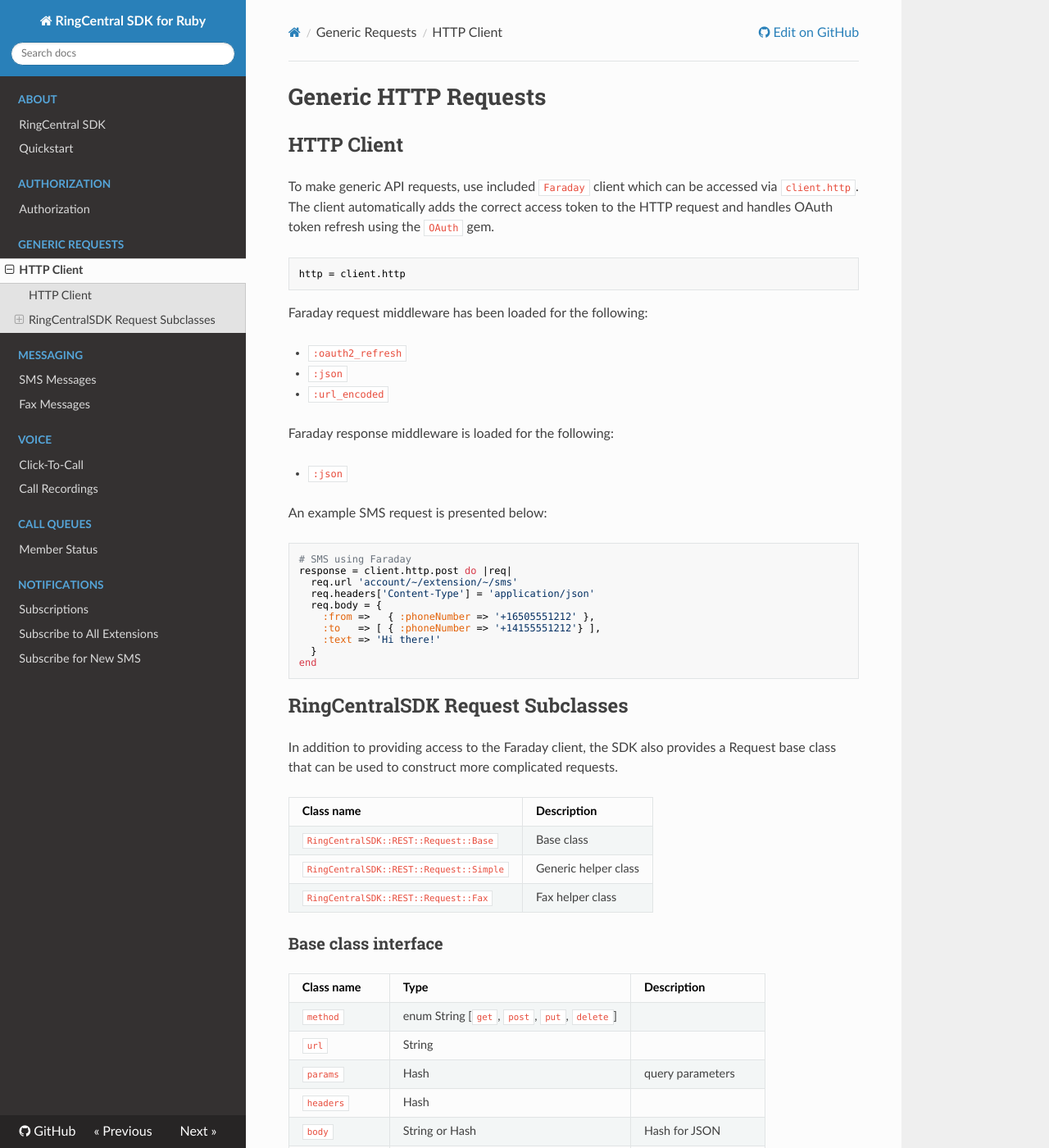
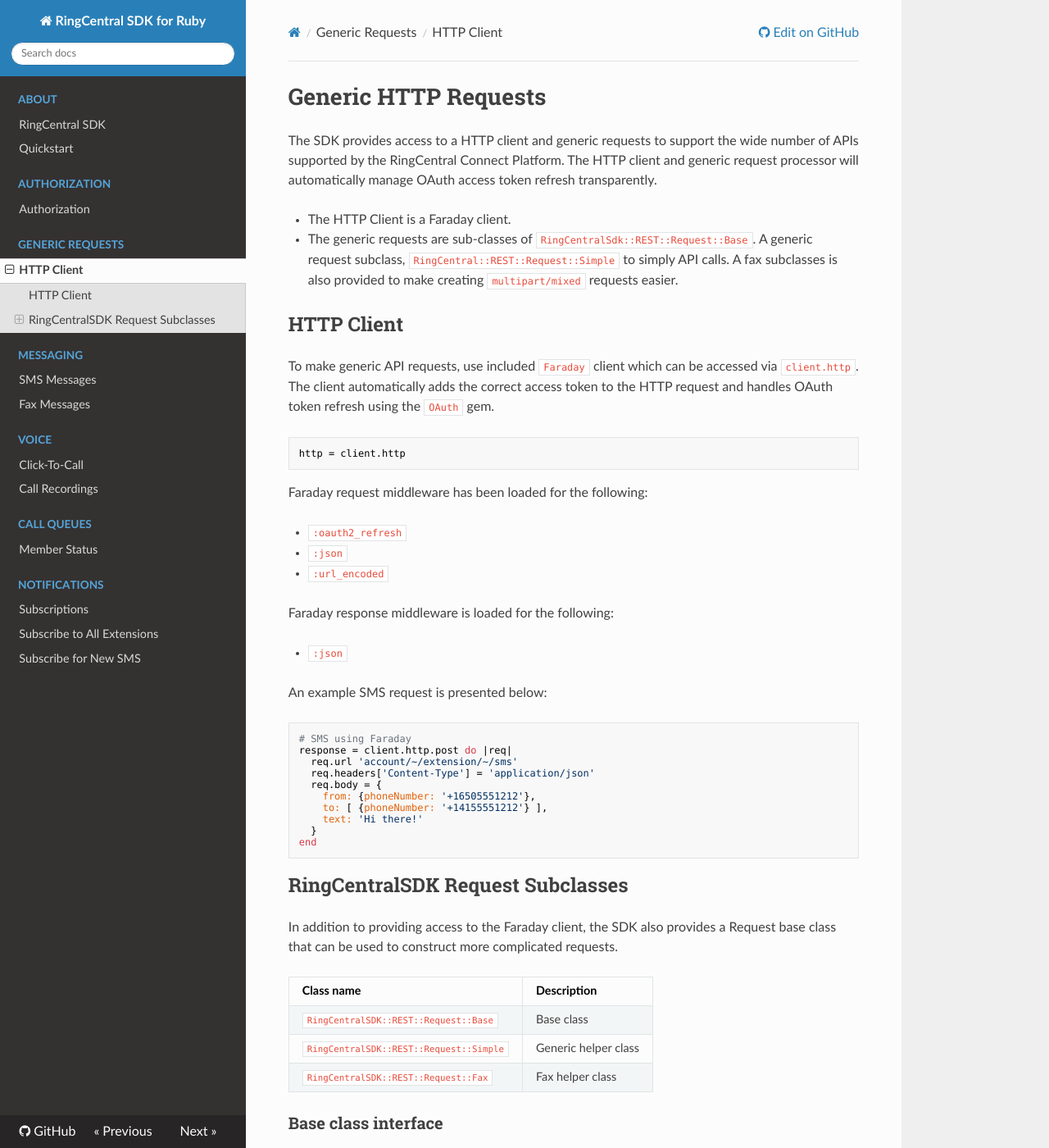
Before and after one commit to grokify/ringcentral-sdk-ruby, an MkDocs documentation site: the page built from docs/usage/http-client.md, in a window 1280 px wide and 1400 px high. Shown: the whole window at 82% size. Built offline with MkDocs 1.6.1, drawn with Linux system fonts in a browser that asks for light colours; nearby versions of some CDN libraries; old or Windows-style settings are respelled for this version of MkDocs; some of the changed lines change nothing that is shown.

Commit message:
update docs

````diff
--- a/docs/usage/http-client.md
+++ b/docs/usage/http-client.md
@@ -1,4 +1,9 @@
 # Generic HTTP Requests
+
+The SDK provides access to a HTTP client and generic requests to support the wide number of APIs supported by the RingCentral Connect Platform. The HTTP client and generic request processor will automatically manage OAuth access token refresh transparently.
+
+* The HTTP Client is a Faraday client.
+* The generic requests are sub-classes of `RingCentralSdk::REST::Request::Base`. A generic request subclass, `RingCentral::REST::Request::Simple` to simply API calls. A fax subclasses is also provided to make creating `multipart/mixed` requests easier.
 
 ## HTTP Client
 
@@ -26,9 +31,9 @@
   req.url 'account/~/extension/~/sms'
   req.headers['Content-Type'] = 'application/json'
   req.body = {
-    :from =>   { :phoneNumber => '+16505551212' },
-    :to   => [ { :phoneNumber => '+14155551212'} ],
-    :text => 'Hi there!'
+    from: {phoneNumber: '+16505551212'},
+    to: [ {phoneNumber: '+14155551212'} ],
+    text: 'Hi there!'
   }
 end
 ```
````
